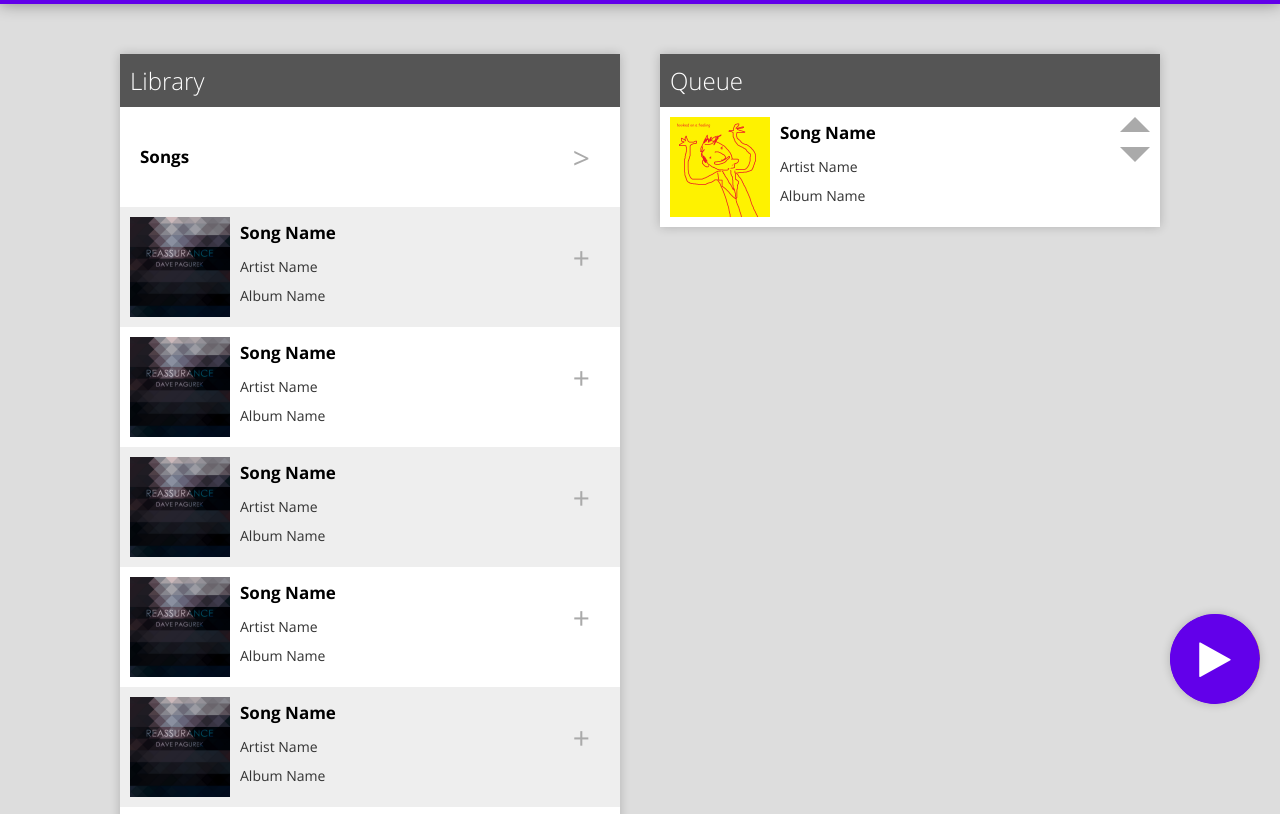
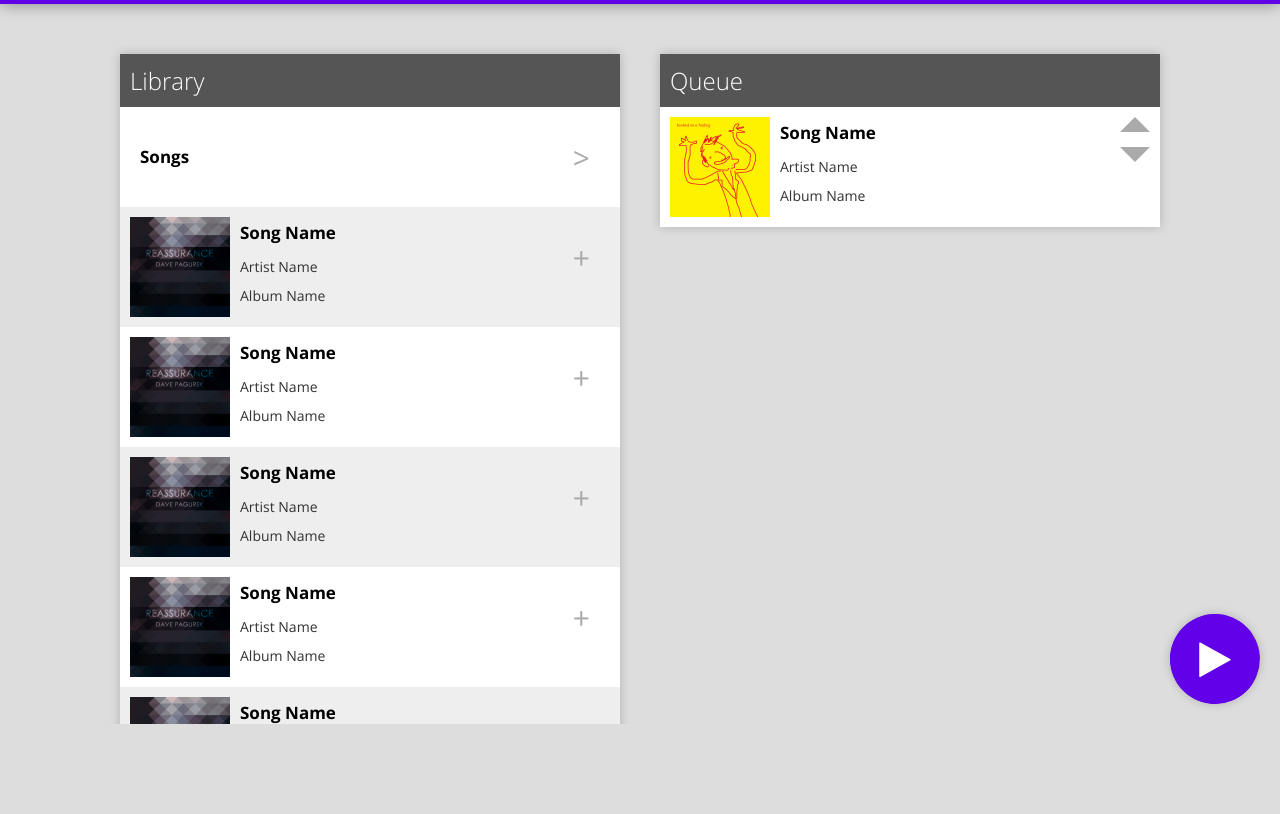
Before and after one commit to icechen1/socialtunes, a browser extension: page app/index.html in a window 1280 px wide. Shown: the part 76-890 px from the top of the page. After the commit the page ends 800 px from the top, so only its background shows below. Drawn offline with Linux system fonts and the light colour scheme.

Commit message:
Scrollbar fix

```diff
--- a/app/css/style.css
+++ b/app/css/style.css
@@ -9,6 +9,32 @@ body {
   margin:0;
   background-color:#DDD;
   font-family: 'Open Sans', sans-serif;
+  overflow:hidden;
+}
+
+::-webkit-scrollbar {
+  width: 8px;
+  height: 18px;
+}
+::-webkit-scrollbar-track {
+  background-color:rgba(0,0,0,0);
+}
+::-webkit-scrollbar-thumb {
+  height: 6px;
+  border: 0;
+  background-clip: padding-box;
+  background-color: rgba(0, 0, 0, 0.15);
+}
+::-webkit-scrollbar-thumb:hover {
+  background-color: rgba(0, 0, 0, 0.4);
+}
+::-webkit-scrollbar-button {
+  width: 0;
+  height: 0;
+  display: none;
+}
+::-webkit-scrollbar-corner {
+  background-color: transparent;
 }
 
 #menu {
@@ -35,20 +61,27 @@ body {
 }
 
 #musicApp {
-  margin-top:110px;
+  padding-top:30px;
   text-align:center;
+  position:absolute;
+  overflow-y:scroll;
+  top:80px;
+  left:0;
+  right:0;
+  bottom:0;
 }
 
 @media all and (max-width: 700px) {
   #musicApp {
-    margin-bottom:120px;
+    padding-bottom:30px;
+    bottom:90px;
   }
 }
 
 @media all and (max-width: 600px) {
   #musicApp {
-    margin-top:80px;
-    margin-bottom:90px;
+    padding-top:0;
+    padding-bottom:0px;
   }
 }
 
```
